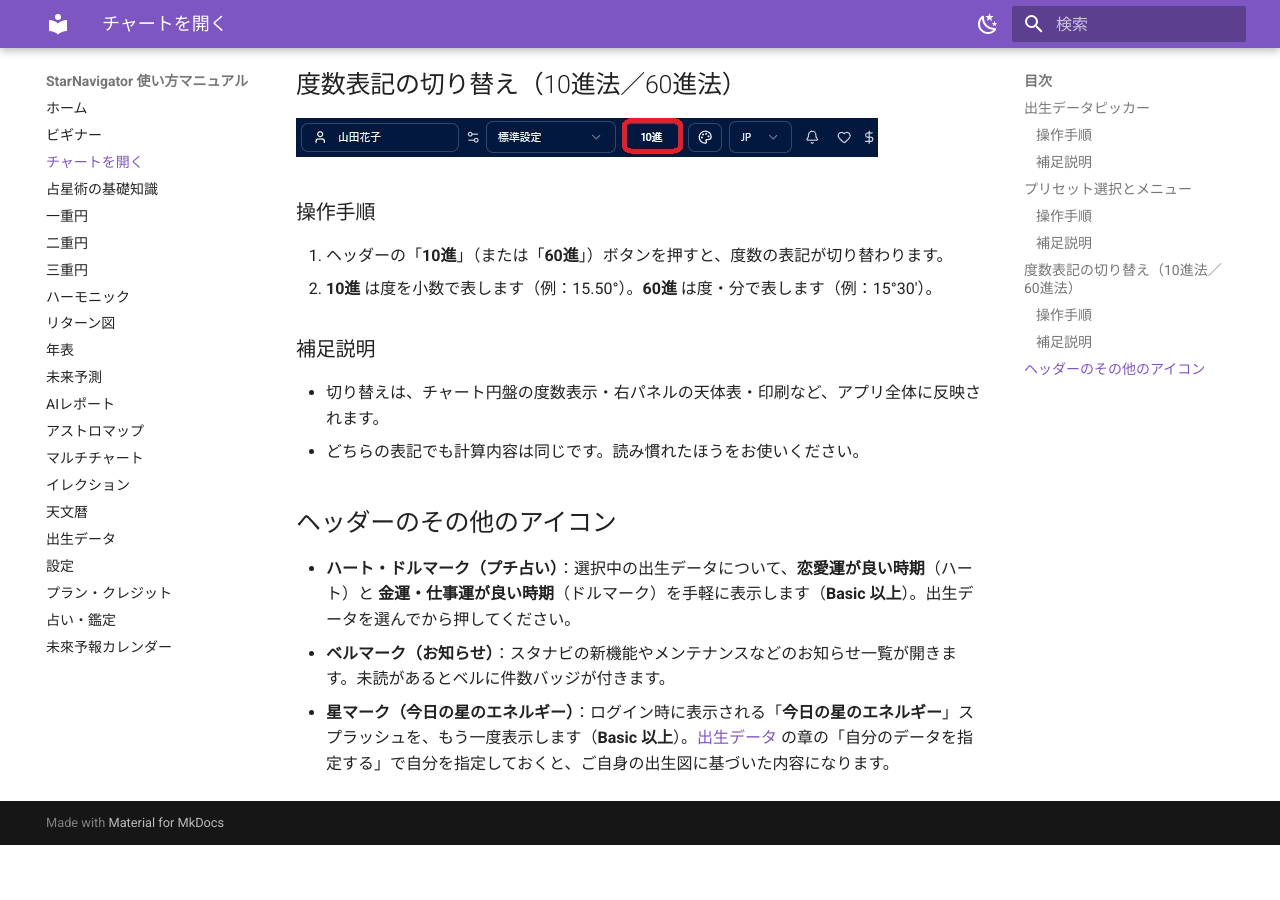
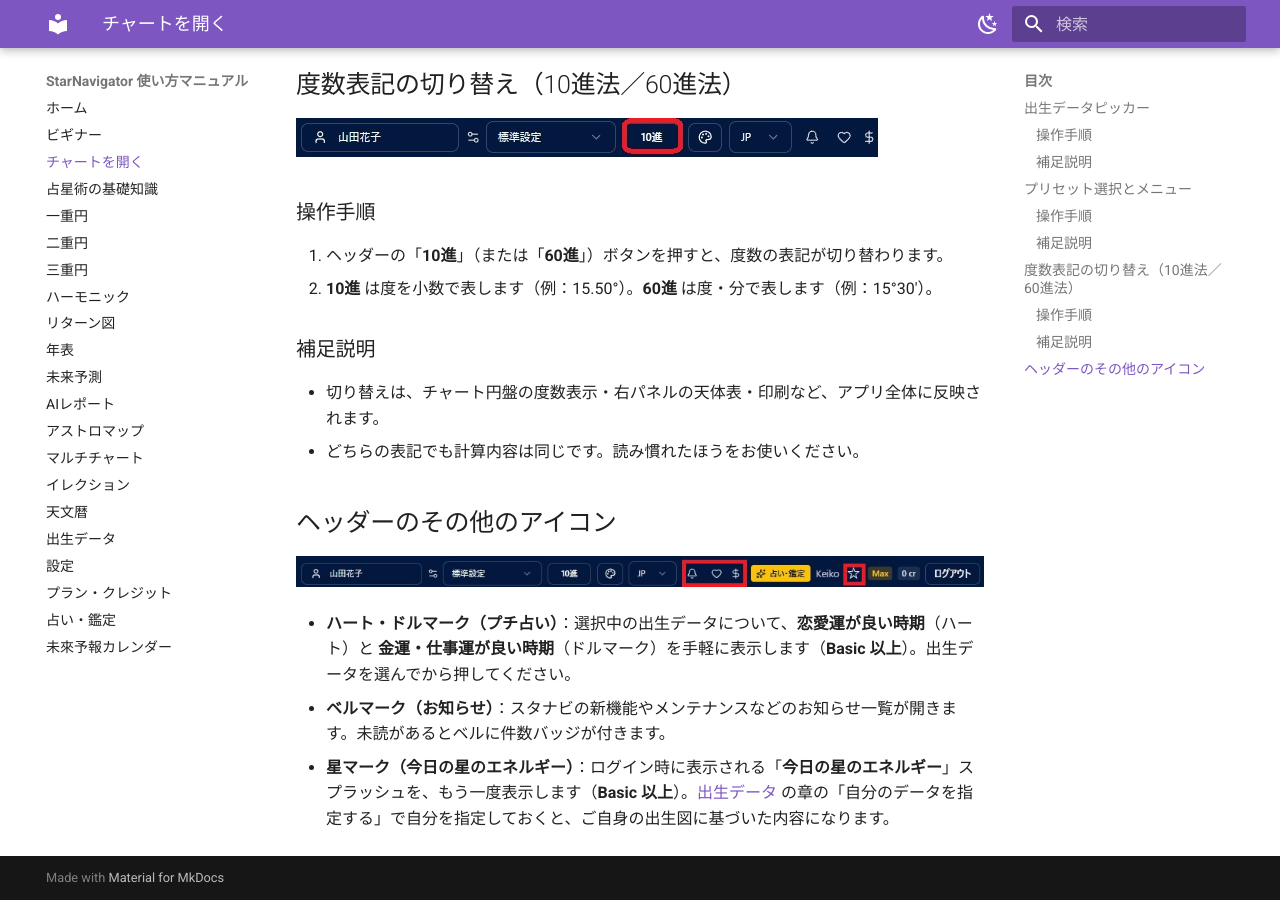
Before and after one commit to KeikoKagawa/starnavi-manual, an MkDocs documentation site: the page built from docs/open-chart.md, in a window 1280 px wide and 900 px high, scrolled down 1378 px. Built offline with MkDocs 1.6.1 and Material for MkDocs 9.7.7, drawn with Linux system fonts in a browser that asks for light colours; before the commit the page ends 2223 px from its top, so only the background shows below that.

Commit message:
content(チャートを開く): ヘッダーアイコンの画像差し込み
Co-Authored-By: Claude Fable 5 <noreply@anthropic.com>

```diff
--- a/docs/open-chart.md
+++ b/docs/open-chart.md
@@ -49,7 +49,7 @@
 
 ## ヘッダーのその他のアイコン
 
-<!-- 画像さしこみ: ヘッダーのアイコン（プチ占い・お知らせ・星マーク） -->
+![ヘッダーのアイコン（ベル・ハート・ドル＝お知らせ／プチ占い、星マーク＝今日の星のエネルギー）](assets/open-chart-04-header-icons.jpg)
 
 - **ハート・ドルマーク（プチ占い）**：選択中の出生データについて、**恋愛運が良い時期**（ハート）と **金運・仕事運が良い時期**（ドルマーク）を手軽に表示します（**Basic 以上**）。出生データを選んでから押してください。
 - **ベルマーク（お知らせ）**：スタナビの新機能やメンテナンスなどのお知らせ一覧が開きます。未読があるとベルに件数バッジが付きます。
```
Also changed, not shown: docs/assets/open-chart-04-header-icons.jpg (added).
